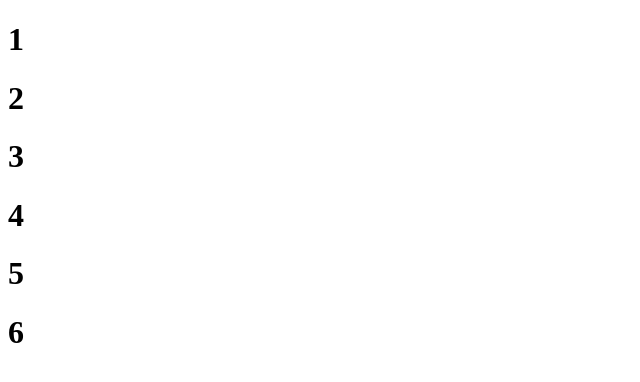
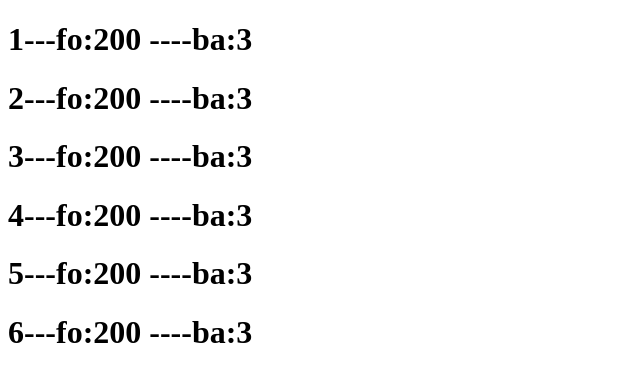
Before and after one commit to weishaodaren/vue-3, a Vue app: page / in a window 1280 px wide. Shown: the top 382 px of the page, without its empty margins (0-640 px from the left). Built offline with nearby package versions, Linux system fonts and the light colour scheme.

Commit message:
toRefs=> 将reactive=>object=>可解构

```diff
--- a/src/App.vue
+++ b/src/App.vue
@@ -1,14 +1,14 @@
 <template>
   <div id="app">
     <!-- <HelloWorld msg="Welcome to Your Vue App" name="weishaodaren" /> -->
-    <hello-kitty />
+    <hello-kitty :kitty="kittyMsg" />
   </div>
 </template>
 
 <script>
 // import HelloWorld from "./components/HelloWorld";
-import HelloKitty from "./components/HelloKitty"
-import { ref, provide } from "vue";
+import HelloKitty from "./components/HelloKitty";
+import { ref, provide, reactive } from "vue";
 
 export default {
   name: "App",
@@ -17,7 +17,11 @@ export default {
     HelloKitty
   },
   setup() {
+    const kittyMsg = reactive({ name: "Kitty" });
     provide("customVal", ref("dark"));
+    return {
+      kittyMsg
+    };
   }
 };
 </script>
--- a/src/components/HelloKitty.vue
+++ b/src/components/HelloKitty.vue
@@ -9,16 +9,31 @@
         }
       "
     >
-      {{ item }}
+      {{ item }}---{{ "fo:" + fo }} ----{{ "ba:" + ba }}
     </h1>
   </div>
 </template>
 
 <script>
-import { ref, onMounted, reactive, onBeforeUpdate, unref, toRef } from "vue";
+import {
+  ref,
+  onMounted,
+  reactive,
+  onBeforeUpdate,
+  unref,
+  toRef,
+  toRefs
+} from "vue";
 export default {
   name: "Kitty",
-  setup() {
+  props: {
+    kitty: {
+      type: Object
+    }
+  },
+  setup(props) {
+    const name = toRef(props.kitty, "name");
+    console.log(name.value);
     const kitty_ = ref(null);
     onMounted(() => {
       console.log(kitty_.value);
@@ -38,10 +53,19 @@ export default {
     fooRef.value++;
     state.foo++;
     console.log(state.foo, fooRef.value);
+
+    const state_ = reactive({ fo: 2, ba: 3 });
+    const stateAsRefs = toRefs(state_);
+    state_.fo = state_.fo * 10;
+    stateAsRefs.fo.value = stateAsRefs.fo.value * 10;
+    console.log(stateAsRefs.fo.value, state_.fo);
+    const { fo, ba } = stateAsRefs;
     return {
       kitty_,
       list,
-      divs
+      divs,
+      fo,
+      ba
     };
   }
 };
```
